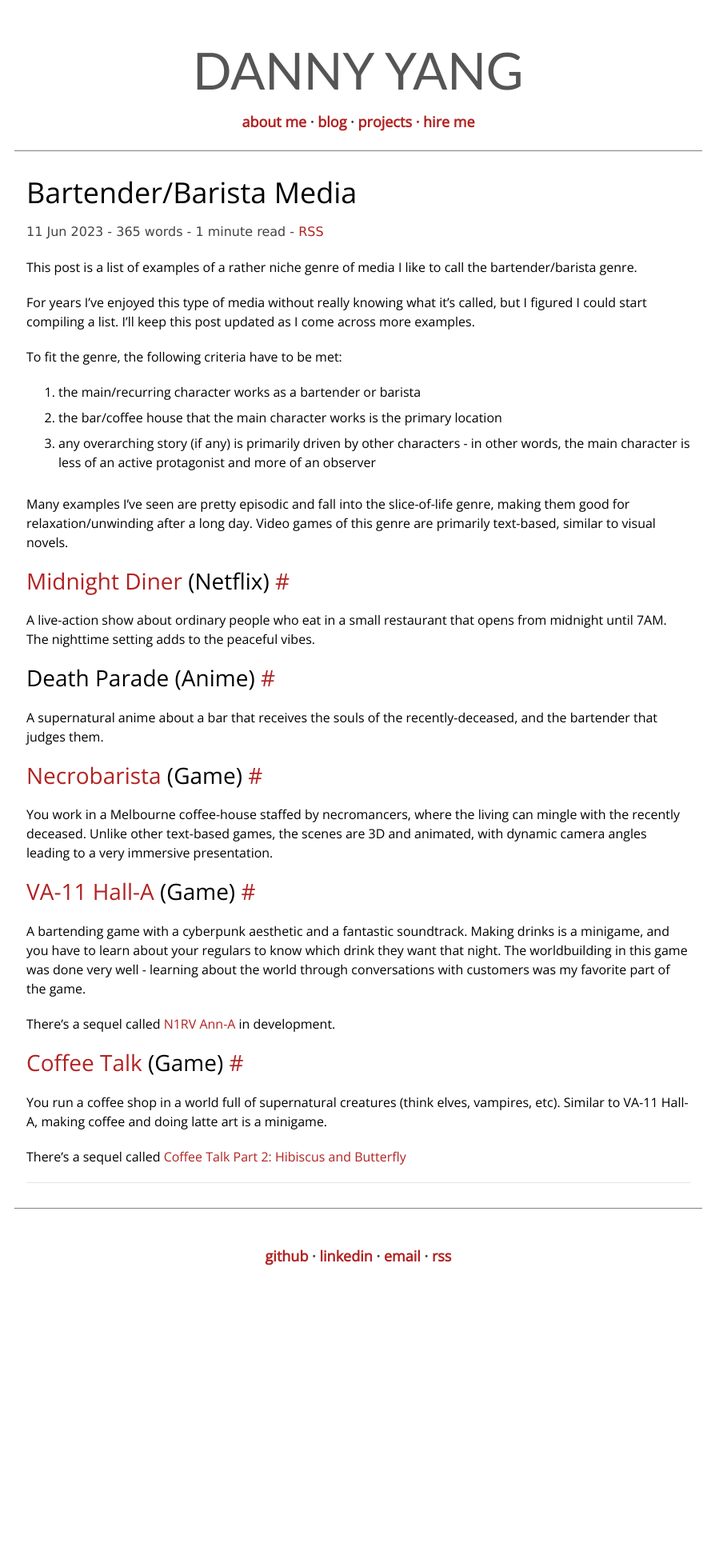
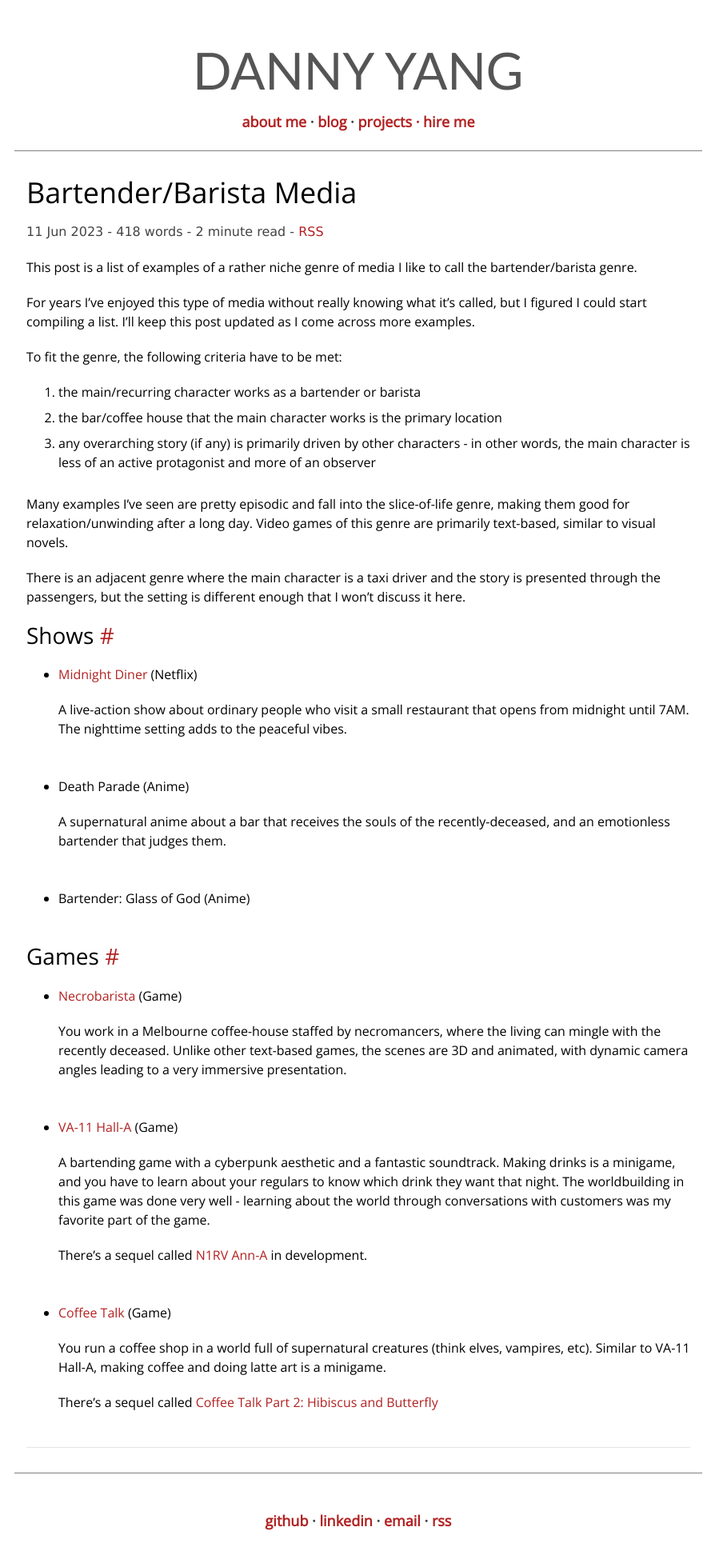
Before and after one commit to yangdanny97/yangdanny97.github.io, a Jekyll site: the page built from _posts/2023-06-11-bartender-barista-media.md, in a window 1280 px wide. Shown: the whole page at 80% size, without its empty margins (192-1086 px from the left). Built offline with Jekyll 4.4.1, drawn with Linux system fonts in a browser that asks for light colours; comment, search, counter and statistics services are not loaded; before the commit the page ends 1623 px from its top, so only the background shows below that.

Commit message:
reformat

```diff
--- a/_posts/2023-06-11-bartender-barista-media.md
+++ b/_posts/2023-06-11-bartender-barista-media.md
@@ -18,26 +18,34 @@
 
 Many examples I've seen are pretty episodic and fall into the slice-of-life genre, making them good for relaxation/unwinding after a long day. Video games of this genre are primarily text-based, similar to visual novels.
 
-## [Midnight Diner](https://www.netflix.com/title/80113037) (Netflix)
+There is an adjacent genre where the main character is a taxi driver and the story is presented through the passengers, but the setting is different enough that I won't discuss it here.
 
-A live-action show about ordinary people who eat in a small restaurant that opens from midnight until 7AM. The nighttime setting adds to the peaceful vibes.
+## Shows
 
-## Death Parade (Anime)
+- [Midnight Diner](https://www.netflix.com/title/80113037) (Netflix)
 
-A supernatural anime about a bar that receives the souls of the recently-deceased, and the bartender that judges them.
+  A live-action show about ordinary people who visit a small restaurant that opens from midnight until 7AM. The nighttime setting adds to the peaceful vibes.
 
-## [Necrobarista](https://store.steampowered.com/app/725270/Necrobarista/) (Game)
+- Death Parade (Anime)
 
-You work in a Melbourne coffee-house staffed by necromancers, where the living can mingle with the recently deceased. Unlike other text-based games, the scenes are 3D and animated, with dynamic camera angles leading to a very immersive presentation.
+  A supernatural anime about a bar that receives the souls of the recently-deceased, and an emotionless bartender that judges them.
 
-## [VA-11 Hall-A](https://store.steampowered.com/app/447530/VA11_HallA_Cyberpunk_Bartender_Action/) (Game)
+- Bartender: Glass of God (Anime)
 
-A bartending game with a cyberpunk aesthetic and a fantastic soundtrack. Making drinks is a minigame, and you have to learn about your regulars to know which drink they want that night. The worldbuilding in this game was done very well - learning about the world through conversations with customers was my favorite part of the game.
+## Games
 
-There's a sequel called [N1RV Ann-A](https://store.steampowered.com/app/914210/N1RV_AnnA_Cyberpunk_Bartender_Action/) in development.
+- [Necrobarista](https://store.steampowered.com/app/725270/Necrobarista/) (Game)
 
-## [Coffee Talk](https://store.steampowered.com/app/914800/Coffee_Talk/) (Game)
+  You work in a Melbourne coffee-house staffed by necromancers, where the living can mingle with the recently deceased. Unlike other text-based games, the scenes are 3D and animated, with dynamic camera angles leading to a very immersive presentation.
 
-You run a coffee shop in a world full of supernatural creatures (think elves, vampires, etc). Similar to VA-11 Hall-A, making coffee and doing latte art is a minigame.
+- [VA-11 Hall-A](https://store.steampowered.com/app/447530/VA11_HallA_Cyberpunk_Bartender_Action/) (Game)
 
-There's a sequel called [Coffee Talk Part 2: Hibiscus and Butterfly](https://store.steampowered.com/app/1663220/Coffee_Talk_Episode_2_Hibiscus__Butterfly/)
+  A bartending game with a cyberpunk aesthetic and a fantastic soundtrack. Making drinks is a minigame, and you have to learn about your regulars to know which drink they want that night. The worldbuilding in this game was done very well - learning about the world through conversations with customers was my favorite part of the game.
+
+  There's a sequel called [N1RV Ann-A](https://store.steampowered.com/app/914210/N1RV_AnnA_Cyberpunk_Bartender_Action/) in development.
+
+- [Coffee Talk](https://store.steampowered.com/app/914800/Coffee_Talk/) (Game)
+
+  You run a coffee shop in a world full of supernatural creatures (think elves, vampires, etc). Similar to VA-11 Hall-A, making coffee and doing latte art is a minigame.
+
+  There's a sequel called [Coffee Talk Part 2: Hibiscus and Butterfly](https://store.steampowered.com/app/1663220/Coffee_Talk_Episode_2_Hibiscus__Butterfly/)
```
